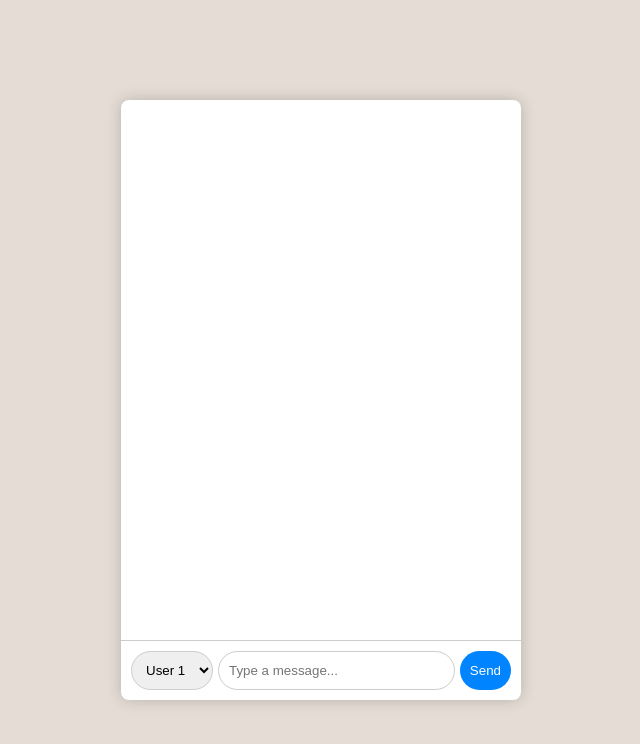
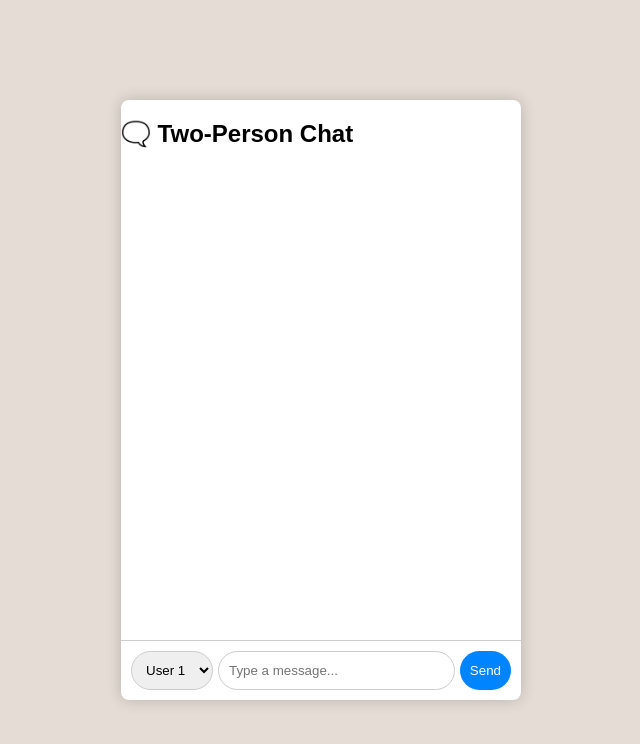
Before and after one commit to skibidi12432354/chat, a plain HTML site: page index.html in a window 1280 px wide. Shown: the whole page, without its empty margins (319-959 px from the left). Drawn offline with Linux system fonts and the light colour scheme.

Commit message:
Update index.html

```diff
--- a/index.html
+++ b/index.html
@@ -2,12 +2,14 @@
 <html lang="en">
 <head>
   <meta charset="UTF-8">
-  <title>Simple WebSocket Chat</title>
+  <title>Two-Person Chat</title>
   <link rel="stylesheet" href="style.css">
 </head>
 <body>
   <div class="chat-container">
+    <h2>🗨️ Two-Person Chat</h2>
     <div id="chat-box" class="chat-box"></div>
+
     <div class="input-area">
       <select id="user">
         <option value="User 1">User 1</option>
@@ -17,6 +19,7 @@
       <button onclick="sendMessage()">Send</button>
     </div>
   </div>
+
   <script src="script.js"></script>
 </body>
 </html>
```
